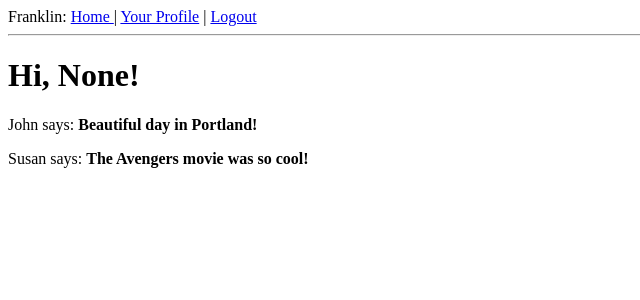
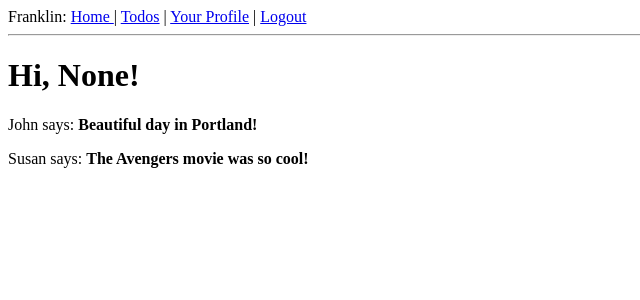
Before and after one commit to eichelbw/franklin, a Flask app: page / in a window 1280 px wide. Shown: the top 300 px of the page, without its empty margins (0-640 px from the left). Run offline with Flask 2, Linux system fonts and the light colour scheme; a user stored in the database is signed in; data comes from the database, SQL or seed files in the repository; parts of the project's set-up code (start-up, migrations or seed data) failed here and were passed over.

Commit message:
add link to /todos into base.html

```diff
--- a/app/templates/base.html
+++ b/app/templates/base.html
@@ -22,6 +22,7 @@
     <div>
       Franklin:
       <a href="{{ url_for('index') }}">Home </a>
+      | <a href="{{ url_for('todos') }}">Todos</a>
       {% if g.user.is_authenticated() %}
       | <a href="{{ url_for('user', nickname=g.user.nickname) }}">Your Profile</a>
       | <a href="{{ url_for('logout') }}">Logout</a>
```
